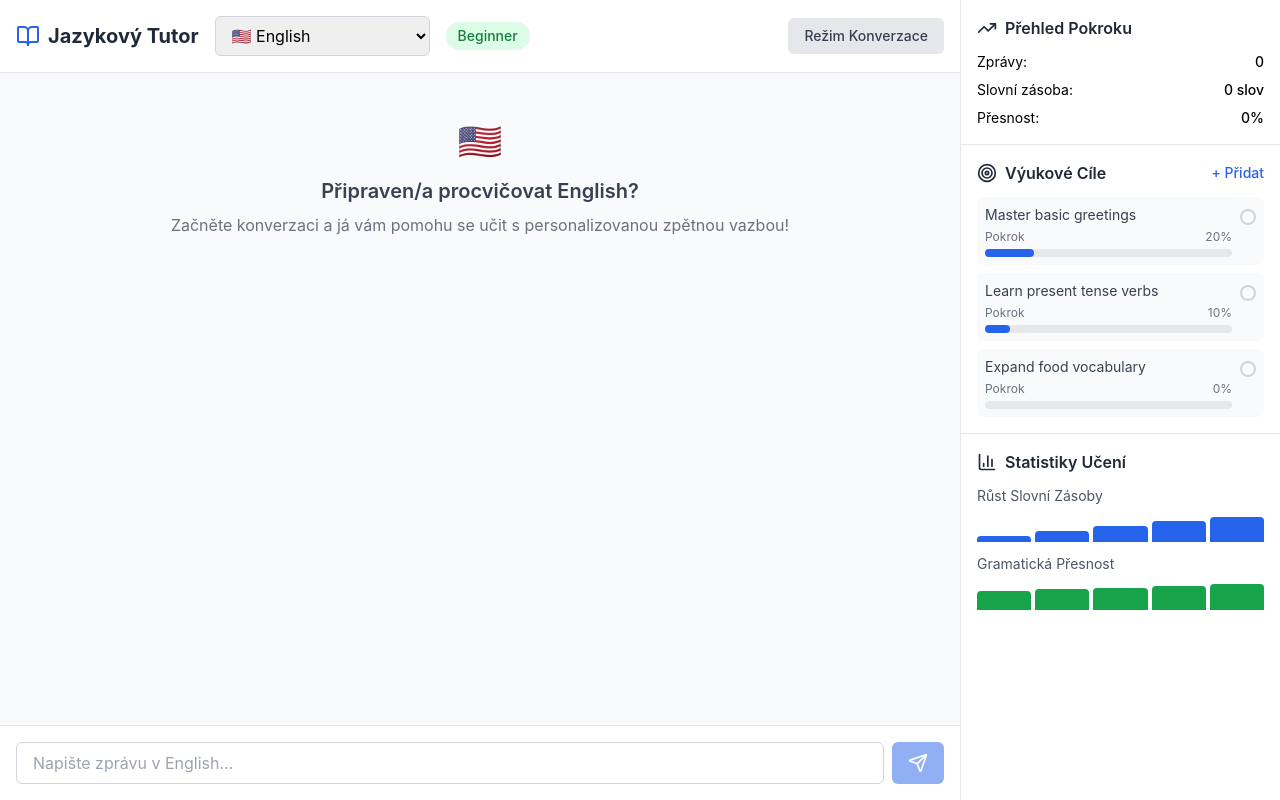
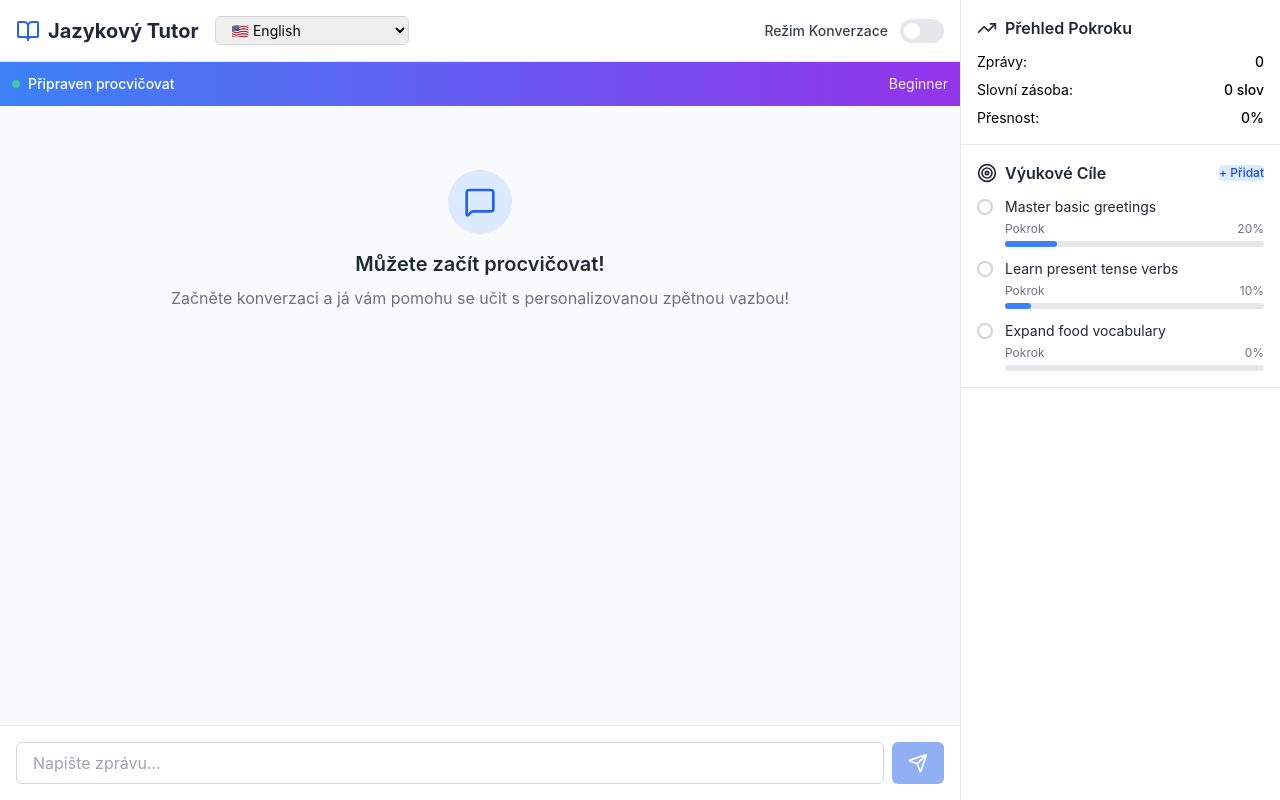
Before and after one commit to cyberpanda90/learn-language, a React (Create React App) app: page / in a window 1280 px wide. Built offline with nearby package versions, Linux system fonts and the light colour scheme.

Commit message:
show status bar

```diff
--- a/src/App.js
+++ b/src/App.js
@@ -17,6 +17,7 @@ const TRANSLATIONS = {
 		lessonMode: 'Lesson Mode',
 		chatMode: 'Chat Mode',
 		readyToPractice: 'Ready to practice',
+		readyToPracticeTitle: 'You can start practicing now!',
 		startConversationHelp:
 			"Start a conversation and I'll help you learn with personalized feedback!",
 		englishTranslation: 'English translation',
@@ -51,12 +52,13 @@ const TRANSLATIONS = {
 		languageTutorTitle: 'Jazykový Tutor',
 		lessonMode: 'Režim Lekce',
 		chatMode: 'Režim Konverzace',
-		readyToPractice: 'Připraven/a procvičovat',
+		readyToPractice: 'Připraven procvičovat',
+		readyToPracticeTitle: 'Můžete začít procvičovat!',
 		startConversationHelp:
 			'Začněte konverzaci a já vám pomohu se učit s personalizovanou zpětnou vazbou!',
 		englishTranslation: 'Český překlad',
 		tutorThinking: 'Tutor přemýšlí...',
-		typeMessagePlaceholder: 'Napište zprávu v',
+		typeMessagePlaceholder: 'Napište zprávu',
 		progressOverview: 'Přehled Pokroku',
 		messages: 'Zprávy:',
 		vocabulary: 'Slovní zásoba:',
@@ -422,12 +424,26 @@ Your entire response MUST be valid JSON only. DO NOT include any text outside th
 
 			const parsedResponse = await response.json()
 
-			const tutorMessage = {
+			let tutorMessage
+
+			if (showLessonMode) {
+				tutorMessage = {
 					id: Date.now() + 1,
 					text: parsedResponse.tutorResponse,
-				englishTranslation: parsedResponse.englishTranslation,
+					continueConversation: parsedResponse.continueConversation,
 					sender: 'tutor',
 					timestamp: new Date(),
+					isLessonMode: true,
+				}
+			} else {
+				tutorMessage = {
+					id: Date.now() + 1,
+					text: parsedResponse.tutorResponse,
+					continueConversation: parsedResponse.englishTranslation,
+					sender: 'tutor',
+					timestamp: new Date(),
+					isLessonMode: false,
+				}
 			}
 
 			setMessages((prev) => [...prev, tutorMessage])
@@ -653,7 +669,7 @@ Your entire response MUST be valid JSON only. DO NOT include any text outside th
 			<div className="flex-1 flex flex-col">
 				{/* Header */}
 				<div className="bg-white border-b border-gray-200 p-4">
-					<div className="flex items-center justify-between">
+					<div className="flex justify-between items-center">
 						<div className="flex items-center space-x-4">
 							<div className="flex items-center space-x-2">
 								<BookOpen className="h-6 w-6 text-blue-600" />
@@ -662,46 +678,66 @@ Your entire response MUST be valid JSON only. DO NOT include any text outside th
 								</h1>
 							</div>
 
+							{/* Language Selection */}
 							<select
 								value={selectedLanguage}
 								onChange={(e) =>
 									handleLanguageChange(e.target.value)
 								}
-								className="px-3 py-2 border border-gray-300 rounded-md focus:ring-2 focus:ring-blue-500 focus:border-blue-500"
+								className="px-3 py-1 border border-gray-300 rounded-md text-sm focus:ring-2 focus:ring-blue-500 focus:border-blue-500"
 							>
 								{Object.entries(languages).map(
-									([code, lang]) => (
-										<option key={code} value={code}>
+									([key, lang]) => (
+										<option key={key} value={key}>
 											{lang.flag} {lang.name}
 										</option>
 									)
 								)}
 							</select>
+						</div>
 
-							<div
-								className={`px-3 py-1 rounded-full text-sm font-medium ${getProficiencyColor(
-									userProfile.proficiencyLevel
-								)}`}
+						{/* Mode Toggle */}
+						<div className="flex items-center space-x-3">
+							<span className="text-sm font-medium text-gray-700">
+								{showLessonMode
+									? t('lessonMode')
+									: t('chatMode')}
+							</span>
+							<button
+								onClick={() => {
+									setShowLessonMode(!showLessonMode)
+								}}
+								className={`relative inline-flex h-6 w-11 items-center rounded-full transition-colors ${
+									showLessonMode
+										? 'bg-blue-600'
+										: 'bg-gray-200'
+								}`}
 							>
-								{userProfile.proficiencyLevel}
+								<span
+									className={`inline-block h-4 w-4 transform rounded-full bg-white transition-transform ${
+										showLessonMode
+											? 'translate-x-6'
+											: 'translate-x-1'
+									}`}
+								/>
+							</button>
+						</div>
 					</div>
 				</div>
 
+				{/* Status Bar */}
+				<div className="bg-gradient-to-r from-blue-500 to-purple-600 text-white p-3">
+					<div className="flex items-center justify-between">
+						<div className="flex items-center space-x-4">
 							<div className="flex items-center space-x-2">
-							<button
-								onClick={() =>
-									setShowLessonMode(!showLessonMode)
-								}
-								className={`px-4 py-2 rounded-md text-sm font-medium transition-colors ${
-									showLessonMode
-										? 'bg-blue-600 text-white'
-										: 'bg-gray-200 text-gray-700 hover:bg-gray-300'
-								}`}
-							>
-								{showLessonMode
-									? t('lessonMode')
-									: t('chatMode')}
-							</button>
+								<div className="w-2 h-2 bg-green-400 rounded-full animate-pulse"></div>
+								<span className="text-sm font-medium">
+									{t('readyToPractice')}
+								</span>
+							</div>
+						</div>
+						<div className="text-sm opacity-90">
+							{userProfile.proficiencyLevel}
 						</div>
 					</div>
 				</div>
@@ -709,13 +745,13 @@ Your entire response MUST be valid JSON only. DO NOT include any text outside th
 				{/* Messages */}
 				<div className="flex-1 overflow-y-auto p-4 space-y-4">
 					{messages.length === 0 && (
-						<div className="text-center py-8">
-							<div className="text-4xl mb-4">
-								{languages[selectedLanguage].flag}
+						<div className="text-center py-12">
+							<div className="w-16 h-16 bg-blue-100 rounded-full flex items-center justify-center mx-auto mb-4">
+								<MessageSquare className="h-8 w-8 text-blue-600" />
 							</div>
-							<h2 className="text-xl font-semibold text-gray-700 mb-2">
-								{t('readyToPractice')}{' '}
-								{languages[selectedLanguage].name}?
+
+							<h2 className="text-xl font-semibold text-gray-800 mb-2">
+								{t('readyToPracticeTitle')}
 							</h2>
 							<p className="text-gray-500">
 								{t('startConversationHelp')}
@@ -792,20 +828,18 @@ Your entire response MUST be valid JSON only. DO NOT include any text outside th
 
 					{isLoading && (
 						<div className="flex justify-start">
-							<div className="bg-white border border-gray-200 rounded-lg px-4 py-2">
+							<div className="max-w-xs lg:max-w-md px-4 py-2 rounded-lg bg-gray-200">
 								<div className="flex items-center space-x-2">
-									<div className="flex space-x-1">
-										<div className="w-2 h-2 bg-gray-400 rounded-full animate-bounce"></div>
+									<div className="w-2 h-2 bg-gray-500 rounded-full animate-bounce"></div>
 									<div
-											className="w-2 h-2 bg-gray-400 rounded-full animate-bounce"
+										className="w-2 h-2 bg-gray-500 rounded-full animate-bounce"
 										style={{ animationDelay: '0.1s' }}
 									></div>
 									<div
-											className="w-2 h-2 bg-gray-400 rounded-full animate-bounce"
+										className="w-2 h-2 bg-gray-500 rounded-full animate-bounce"
 										style={{ animationDelay: '0.2s' }}
 									></div>
-									</div>
-									<span className="text-sm text-gray-500">
+									<span className="text-xs text-gray-600 ml-2">
 										{t('tutorThinking')}
 									</span>
 								</div>
@@ -825,9 +859,7 @@ Your entire response MUST be valid JSON only. DO NOT include any text outside th
 							onKeyPress={(e) =>
 								e.key === 'Enter' && sendMessage()
 							}
-							placeholder={`${t('typeMessagePlaceholder')} ${
-								languages[selectedLanguage].name
-							}...`}
+							placeholder={`${t('typeMessagePlaceholder')}...`}
 							className="flex-1 px-4 py-2 border border-gray-300 rounded-md focus:ring-2 focus:ring-blue-500 focus:border-blue-500"
 							disabled={isLoading}
 						/>
@@ -874,31 +906,40 @@ Your entire response MUST be valid JSON only. DO NOT include any text outside th
 
 				{/* Learning Goals */}
 				<div className="p-4 border-b border-gray-200">
-					<div className="flex items-center justify-between mb-3">
+					<div className="flex justify-between items-center mb-3">
 						<h3 className="font-semibold text-gray-800 flex items-center">
 							<Target className="h-5 w-5 mr-2" />
 							{t('learningGoals')}
 						</h3>
 						<button
 							onClick={addCustomGoal}
-							className="text-blue-600 hover:text-blue-700 text-sm font-medium"
+							className="text-blue-700 bg-blue-100 hover:bg-blue-200 text-xs font-medium rounded transition-colors"
 						>
 							{t('addGoal')}
 						</button>
 					</div>
-					<div className="space-y-2">
+					<div className="space-y-3">
 						{learningGoals.map((goal) => (
-							<div
-								key={goal.id}
-								className="p-2 bg-gray-50 rounded-md"
+							<div key={goal.id} className="space-y-2">
+								<div className="flex items-start space-x-3">
+									<button
+										onClick={() =>
+											toggleGoalCompletion(goal.id)
+										}
+										className="mt-0.5 flex-shrink-0"
 									>
-								<div className="flex items-start justify-between">
-									<div className="flex-1">
+										{goal.completed ? (
+											<CheckCircle className="h-4 w-4 text-green-600" />
+										) : (
+											<div className="h-4 w-4 border-2 border-gray-300 rounded-full"></div>
+										)}
+									</button>
+									<div className="flex-1 min-w-0">
 										<p
 											className={`text-sm ${
 												goal.completed
 													? 'line-through text-gray-500'
-													: 'text-gray-700'
+													: 'text-gray-800'
 											}`}
 										>
 											{goal.text}
@@ -908,9 +949,13 @@ Your entire response MUST be valid JSON only. DO NOT include any text outside th
 												<span>{t('progress')}</span>
 												<span>{goal.progress}%</span>
 											</div>
-											<div className="w-full bg-gray-200 rounded-full h-2">
+											<div className="w-full bg-gray-200 rounded-full h-1.5">
 												<div
-													className="bg-blue-600 h-2 rounded-full transition-all duration-300"
+													className={`h-1.5 rounded-full transition-all duration-300 ${
+														goal.completed
+															? 'bg-green-500'
+															: 'bg-blue-500'
+													}`}
 													style={{
 														width: `${goal.progress}%`,
 													}}
@@ -918,18 +963,6 @@ Your entire response MUST be valid JSON only. DO NOT include any text outside th
 											</div>
 										</div>
 									</div>
-									<button
-										onClick={() =>
-											toggleGoalCompletion(goal.id)
-										}
-										className="ml-2 mt-1"
-									>
-										{goal.completed ? (
-											<CheckCircle className="h-4 w-4 text-green-600" />
-										) : (
-											<div className="h-4 w-4 border-2 border-gray-300 rounded-full"></div>
-										)}
-									</button>
 								</div>
 							</div>
 						))}
@@ -1113,56 +1146,6 @@ Your entire response MUST be valid JSON only. DO NOT include any text outside th
 						</div>
 					</div>
 				)}
-
-				{/* Quick Stats */}
-				<div className="flex-1 p-4">
-					<h3 className="font-semibold text-gray-800 mb-3 flex items-center">
-						<BarChart3 className="h-5 w-5 mr-2" />
-						{t('learningStats')}
-					</h3>
-					<div className="space-y-3">
-						<div>
-							<p className="text-sm text-gray-600 mb-1">
-								{t('vocabularyGrowth')}
-							</p>
-							<div className="flex items-end space-x-1 h-8">
-								{progressStats.vocabularyGrowth
-									.slice(-5)
-									.map((value, idx) => (
-										<div
-											key={idx}
-											className="bg-blue-600 rounded-t"
-											style={{
-												height: `${
-													(value / 100) * 100
-												}%`,
-												width: '20%',
-											}}
-										></div>
-									))}
-							</div>
-						</div>
-						<div>
-							<p className="text-sm text-gray-600 mb-1">
-								{t('grammarAccuracy')}
-							</p>
-							<div className="flex items-end space-x-1 h-8">
-								{progressStats.grammarAccuracy
-									.slice(-5)
-									.map((value, idx) => (
-										<div
-											key={idx}
-											className="bg-green-600 rounded-t"
-											style={{
-												height: `${value}%`,
-												width: '20%',
-											}}
-										></div>
-									))}
-							</div>
-						</div>
-					</div>
-				</div>
 			</div>
 		</div>
 	)
```
Lines whose indentation alone changed are shown as unchanged.
